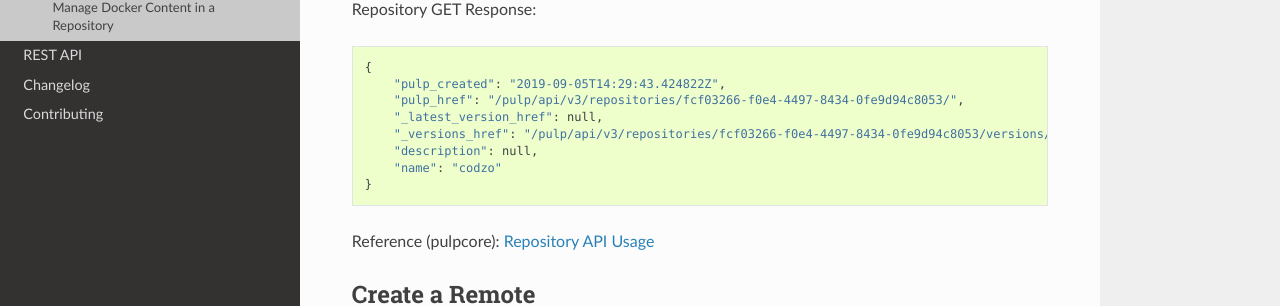
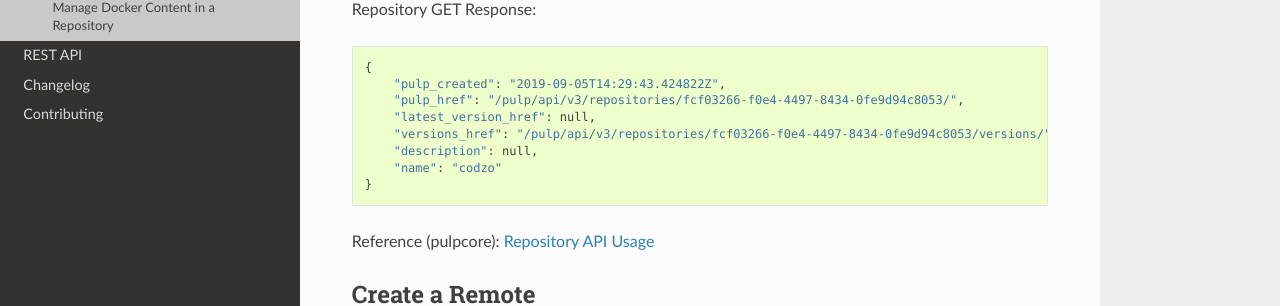
Before and after one commit to pulp/pulp_docker, a Sphinx documentation site: the page built from docs/workflows/sync.rst, in a window 1280 px wide and 900 px high. Shown: the part 414-720 px from the top of the window. Built offline with Sphinx 7.4.7 and the Read the Docs theme 2.0.0, drawn with Linux system fonts in a browser that asks for light colours.

```diff
--- a/docs/workflows/sync.rst
+++ b/docs/workflows/sync.rst
@@ -17,8 +17,8 @@ Repository GET Response::
    {
        "pulp_created": "2019-09-05T14:29:43.424822Z",
        "pulp_href": "/pulp/api/v3/repositories/fcf03266-f0e4-4497-8434-0fe9d94c8053/",
-       "_latest_version_href": null,
-       "_versions_href": "/pulp/api/v3/repositories/fcf03266-f0e4-4497-8434-0fe9d94c8053/versions/",
+       "latest_version_href": null,
+       "versions_href": "/pulp/api/v3/repositories/fcf03266-f0e4-4497-8434-0fe9d94c8053/versions/",
        "description": null,
        "name": "codzo"
    }
```
Also changed, not shown: 6 other files.
